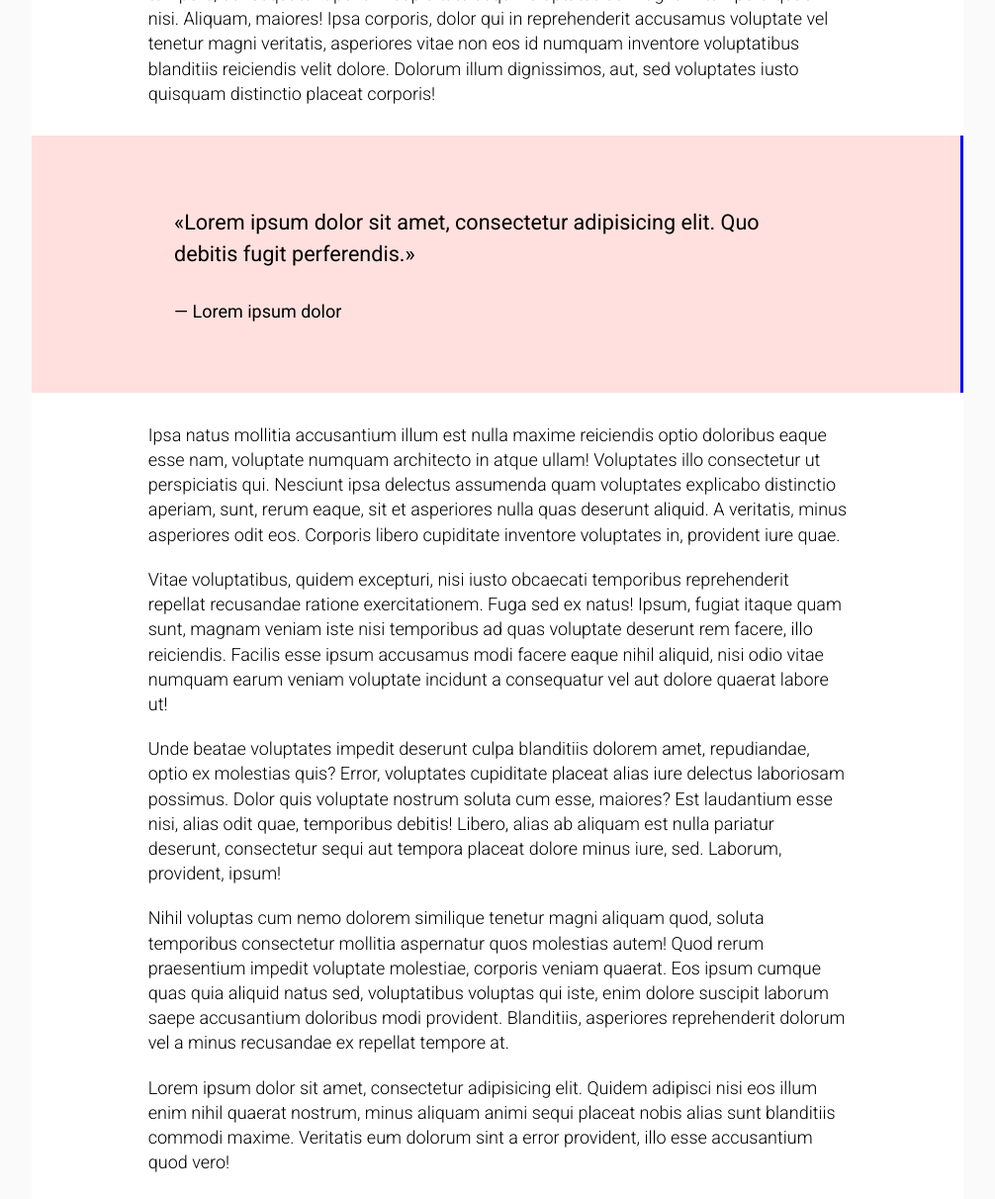
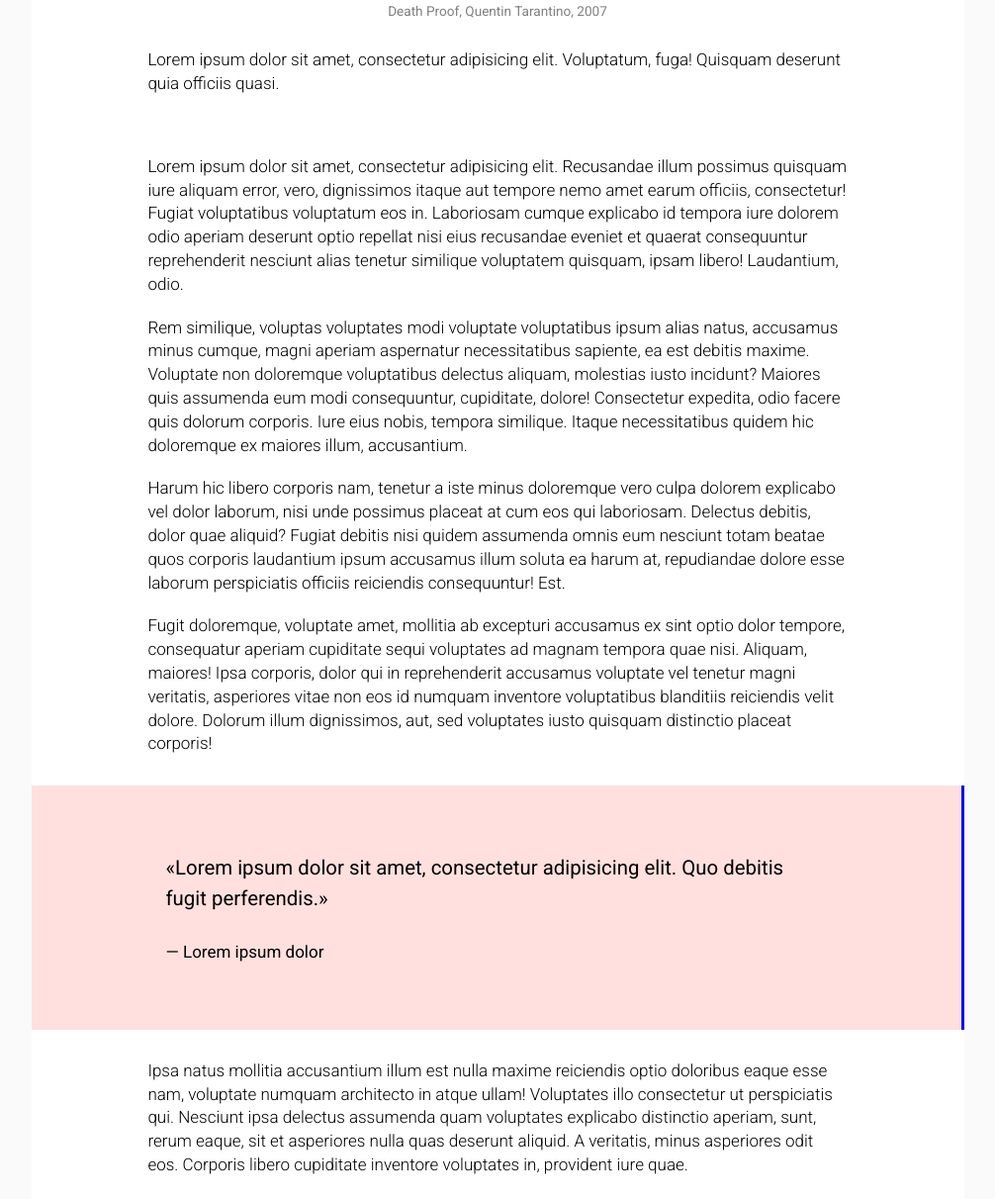
Before and after one commit to yastaraus/yastaraus.github.io, a PHP site: page /branch-3/post/27072019.html in a window 1280 px wide. Shown: the part 3843-5055 px from the top of the page at 99% size, without its empty margins (137-1143 px from the left). Run offline with PHP 8.4, Linux system fonts and the light colour scheme.

Commit message:
death proof

```diff
--- a/branch-3/css/newpost_style.css
+++ b/branch-3/css/newpost_style.css
@@ -5,7 +5,7 @@
   padding: 0px;
   width: 100%;
   min-width: 320px;
-  font-size: 18px;
+  font-size: 17px;
   font-family: 'Roboto', sans-serif;
   background-color: var(--white-yas-color);
 }
@@ -21,7 +21,6 @@
   --main-yas-color: pink;
   --second-yas-color: red;
   --add-yas-color: #ffe0de;
-
   --text-yas-color: #262626;
   --link-yas-color: ;
   --white-yas-color: #fafafa;
@@ -58,7 +57,7 @@
 .post > .hero {
   grid-column: 1 / -1;
   height: 600px;
-  background: url(https://www.moviedash.com/wp-content/uploads/2018/12/SpiderVerse-2.jpeg) 100% 100% no-repeat; /* Добавляем фон */
+  background: url(../../Death_Proof/death_proof_1.png) 100% 100% no-repeat; /* Добавляем фон */
   background-size: cover;
   background-position: 50% 50%;
 }
@@ -103,17 +102,27 @@
 .post > figure {
   grid-column: 1 / -1;
   margin: 0px 0px;
-  background-color: #fff;
+  background-color: white;
+  /* opacity: 0.2; */
 }
 .post > figure > img {
   width: 100%;
 }
+/* .post > figure figcaption {
+  display: block;
+  margin-top: -42px;
+  padding: 10px;
+  color: var(--white-yas-color);
+} */
+
 /* Общий фигкапча */
 .post figcaption {
-  color: gray;
   font-size: 0.8em;
   text-align: center;
+  color: gray;
 }
+
+
 
 /* -- Цитаты -- */
 blockquote {
--- a/branch-3/post/27072019.html
+++ b/branch-3/post/27072019.html
@@ -5,6 +5,7 @@
   <meta name="viewport" content="width=device-width, initial-scale=1.0">
   <meta http-equiv="X-UA-Compatible" content="ie=edge">
   <title>Lorem ipsum</title>
+  <link rel="stylesheet" href="../css/normalize.css">
   <link rel="stylesheet" href="../css/newpost_style.css">
   <!-- <link rel="stylesheet" href="../css/newpost_style_non-grid.css"> -->
 
@@ -21,23 +22,29 @@
         <p>Lorem ipsum dolor sit amet, consectetur adipisicing elit. Tempore quos ex dignissimos, culpa dolorum possimus optio tempora nam in error, sequi voluptas saepe minus iste labore quas numquam deserunt, non maxime fugit accusamus recusandae accusantium fuga? Sit iste sapiente quisquam enim rerum, cum, voluptates dolores, corporis recusandae eius ab at!</p>
         <p>Lorem ipsum dolor sit amet, consectetur adipisicing elit. Voluptatum, fuga! Quisquam deserunt quia officiis quasi.</p>
         <figure>
-          <img src="https://www.moviedash.com/wp-content/uploads/2018/12/SpiderVerse-2.jpeg" alt="">
-          <figcaption>Spider-Man: Into the Spider-Verse</figcaption>
+          <img src="../../Death_Proof/death_proof_3.png" alt="Death Proof">
+          <figcaption>Death Proof, Quentin Tarantino, 2007</figcaption>
         </figure>
         <p>Lorem ipsum dolor sit amet, consectetur adipisicing elit. Tempore quos ex dignissimos, culpa dolorum possimus optio tempora nam in error, sequi voluptas saepe minus iste labore quas numquam deserunt, non maxime fugit accusamus recusandae accusantium fuga? Sit iste sapiente quisquam enim rerum, cum, voluptates dolores, corporis recusandae eius ab at!</p>
         <p>Lorem ipsum dolor sit amet, consectetur adipisicing elit. Voluptatum, fuga! Quisquam deserunt quia officiis quasi.</p>
         <p>Lorem ipsum dolor sit amet, consectetur adipisicing elit. Tempore quos ex dignissimos, culpa dolorum possimus optio tempora nam in error, sequi voluptas saepe minus iste labore quas numquam deserunt, non maxime fugit accusamus recusandae accusantium fuga? Sit iste sapiente quisquam enim rerum, cum, voluptates dolores, corporis recusandae eius ab at!</p>
+        <figure>
+          <img src="../../Death_Proof/death_proof_4.png" alt="Death Proof">
+          <figcaption>Death Proof, Quentin Tarantino, 2007</figcaption>
+        </figure>
+        <p>Lorem ipsum dolor sit amet, consectetur adipisicing elit. Tempore quos ex dignissimos, culpa dolorum possimus optio tempora nam in error, sequi voluptas saepe minus iste labore quas numquam deserunt, non maxime fugit accusamus recusandae accusantium fuga? Sit iste sapiente quisquam enim rerum, cum, voluptates dolores, corporis recusandae eius ab at!</p>
+        <p>Lorem ipsum dolor sit amet, consectetur adipisicing elit. Voluptatum, fuga! Quisquam deserunt quia officiis quasi.</p>
+        <p>Lorem ipsum dolor sit amet, consectetur adipisicing elit. Tempore quos ex dignissimos, culpa dolorum possimus optio tempora nam in error, sequi voluptas saepe minus iste labore quas numquam deserunt, non maxime fugit accusamus recusandae accusantium fuga? Sit iste sapiente quisquam enim rerum, cum, voluptates dolores, corporis recusandae eius ab at!</p>
+        <figure>
+          <img src="../../Death_Proof/death_proof_5.png" alt="Death Proof">
+          <figcaption>Death Proof, Quentin Tarantino, 2007</figcaption>
+        </figure>
         <p>Lorem ipsum dolor sit amet, consectetur adipisicing elit. Voluptatum, fuga! Quisquam deserunt quia officiis quasi.</p>
     </div>
-
-    <figure>
-      <img src="https://www.moviedash.com/wp-content/uploads/2018/12/SpiderVerse-2.jpeg" alt="">
-      <figcaption>Spider-Man: Into the Spider-Verse</figcaption>
-    </figure>
-
     <div class="strip">
       <p>Lorem ipsum dolor sit amet, consectetur adipisicing elit. Recusandae illum possimus quisquam iure aliquam error, vero, dignissimos itaque aut tempore nemo amet earum officiis, consectetur! Fugiat voluptatibus voluptatum eos in. Laboriosam cumque explicabo id tempora iure dolorem odio aperiam deserunt optio repellat nisi eius recusandae eveniet et quaerat consequuntur reprehenderit nesciunt alias tenetur similique voluptatem quisquam, ipsam libero! Laudantium, odio.</p>
       <p>Rem similique, voluptas voluptates modi voluptate voluptatibus ipsum alias natus, accusamus minus cumque, magni aperiam aspernatur necessitatibus sapiente, ea est debitis maxime. Voluptate non doloremque voluptatibus delectus aliquam, molestias iusto incidunt? Maiores quis assumenda eum modi consequuntur, cupiditate, dolore! Consectetur expedita, odio facere quis dolorum corporis. Iure eius nobis, tempora similique. Itaque necessitatibus quidem hic doloremque ex maiores illum, accusantium.</p>
+
       <p>Harum hic libero corporis nam, tenetur a iste minus doloremque vero culpa dolorem explicabo vel dolor laborum, nisi unde possimus placeat at cum eos qui laboriosam. Delectus debitis, dolor quae aliquid? Fugiat debitis nisi quidem assumenda omnis eum nesciunt totam beatae quos corporis laudantium ipsum accusamus illum soluta ea harum at, repudiandae dolore esse laborum perspiciatis officiis reiciendis consequuntur! Est.</p>
       <p>Fugit doloremque, voluptate amet, mollitia ab excepturi accusamus ex sint optio dolor tempore, consequatur aperiam cupiditate sequi voluptates ad magnam tempora quae nisi. Aliquam, maiores! Ipsa corporis, dolor qui in reprehenderit accusamus voluptate vel tenetur magni veritatis, asperiores vitae non eos id numquam inventore voluptatibus blanditiis reiciendis velit dolore. Dolorum illum dignissimos, aut, sed voluptates iusto quisquam distinctio placeat corporis!</p>
       <blockquote>
@@ -50,12 +57,33 @@
       <p>Nihil voluptas cum nemo dolorem similique tenetur magni aliquam quod, soluta temporibus consectetur mollitia aspernatur quos molestias autem! Quod rerum praesentium impedit voluptate molestiae, corporis veniam quaerat. Eos ipsum cumque quas quia aliquid natus sed, voluptatibus voluptas qui iste, enim dolore suscipit laborum saepe accusantium doloribus modi provident. Blanditiis, asperiores reprehenderit dolorum vel a minus recusandae ex repellat tempore at.</p>
       <p>Lorem ipsum dolor sit amet, consectetur adipisicing elit. Quidem adipisci nisi eos illum enim nihil quaerat nostrum, minus aliquam animi sequi placeat nobis alias sunt blanditiis commodi maxime. Veritatis eum dolorum sint a error provident, illo esse accusantium quod vero!</p>
     </div>
-
     <figure>
-      <img src="https://www.moviedash.com/wp-content/uploads/2018/12/SpiderVerse-2.jpeg" alt="">
-      <figcaption>Spider-Man: Into the Spider-Verse</figcaption>
+      <img src="../../Death_Proof/death_proof_6.png" alt="Death Proof">
+      <figcaption>Death Proof, Quentin Tarantino, 2007</figcaption>
     </figure>
-
+    <div class="strip">
+      <p>Lorem ipsum dolor sit amet, consectetur adipisicing elit. Beatae, quos totam ipsam, iure debitis fuga accusantium, aliquam voluptatum maxime eveniet mollitia quaerat ad quasi distinctio similique deleniti explicabo ipsum vel ea aspernatur aut illum doloremque blanditiis. Pariatur sequi, excepturi quod delectus molestias fuga.</p>
+      <p>Provident voluptatem itaque consequuntur inventore, doloribus nihil ratione laboriosam, minima eaque facere, eveniet. Quod soluta praesentium officia molestias ipsa ex, assumenda corporis eos laboriosam nam ipsum explicabo, iure et sunt commodi amet omnis dolorem quis. Dolorum voluptas quisquam, corporis? Officiis illo, aliquid nesciunt.</p>
+      <p>Temporibus id, nihil reiciendis voluptatum! Quidem ratione in odit a consectetur nulla, iure eligendi magnam ipsum quos praesentium provident sapiente autem eos modi! Delectus non perspiciatis esse dolores et, repudiandae pariatur eligendi excepturi libero deserunt, officia eum ipsum quaerat perferendis itaque, a id.</p>
+      <p>Quod suscipit laboriosam, eligendi. Maiores quasi autem sunt perferendis ea eos et saepe ratione officia praesentium adipisci eum soluta quam quis sed assumenda incidunt deleniti, fugit? Aliquid fugit quos repellendus esse dolor laborum in illum culpa consectetur facilis cumque adipisci, beatae quo officiis!</p>
+      <p>Facere eius error, sapiente temporibus necessitatibus molestias dicta harum, mollitia distinctio tenetur soluta laborum voluptates vitae, ex adipisci. Nemo vitae maiores quo, cupiditate doloribus, quasi aperiam accusantium fugit sit ratione ea, in sapiente aspernatur rem consequuntur non incidunt quas obcaecati est atque ullam!</p>
+      <p>Veniam, vitae nesciunt, perferendis beatae cumque quisquam libero ipsum maiores aliquid impedit asperiores expedita laudantium. Tenetur doloremque dolor neque, unde laudantium inventore animi cum nesciunt, magnam sunt dicta aut eum eligendi ullam quam officiis rem consequatur laborum blanditiis tempora, sequi culpa amet. Dolores.</p>
+      <p>Accusantium, velit? Eos error atque quidem dolorum officiis illum, soluta cupiditate, optio quisquam distinctio a. Velit mollitia, veritatis ex. Quasi excepturi dicta tempora odit fuga nisi harum, libero necessitatibus, autem amet minima eaque officia! Quo consequuntur dolore earum ut aspernatur numquam autem corrupti!</p>
+      <figure>
+        <img src="../../Death_Proof/death_proof_7.png" alt="Death Proof">
+        <figcaption>Death Proof, Quentin Tarantino, 2007</figcaption>
+      </figure>
+      <p>Quibusdam harum officiis debitis incidunt recusandae, rem suscipit ipsum ea labore quae porro aspernatur quis eligendi facilis vel aliquid amet magnam voluptas, autem odit deserunt? Voluptatum, veniam, at. Voluptatem itaque ad similique totam officiis voluptatum eaque fuga quidem architecto saepe magni, quam nemo.</p>
+      <p>Sed iusto corporis quos, illo provident quo, voluptate cupiditate, eos error perferendis incidunt aliquam accusamus est cumque. Veritatis alias impedit id ipsa maiores, ducimus sapiente asperiores. Deleniti, architecto omnis expedita odit at libero nulla odio eius voluptates dolorum minus consectetur excepturi iste aut.</p>
+      <p>Magni, dolorem. Molestiae qui culpa inventore, voluptas quis minima non commodi dignissimos harum saepe consectetur praesentium optio possimus nobis perferendis! Voluptatibus voluptatem, nulla? Voluptatibus, quos. Cupiditate neque eaque laborum fuga vero, aperiam sequi enim. Facilis aspernatur excepturi molestiae, nemo quas voluptatibus culpa nesciunt.</p>
+      <p>Consequuntur dolorum ipsa explicabo provident molestiae, voluptas minus, vitae saepe ex hic in quos. Similique voluptas maiores eligendi culpa est, aut adipisci, odit tenetur mollitia quod expedita minima aspernatur quisquam, veritatis esse illo error. Odio laboriosam eligendi, placeat perspiciatis, sint quidem voluptatum magnam.</p>
+      <p>Neque sunt eius numquam quisquam error aperiam consectetur quae sed dolorem, tempora, commodi maxime earum soluta quidem dicta doloremque labore distinctio deleniti, quis ipsam voluptate! Ipsam nemo sunt explicabo dolor laudantium non, modi, corporis illum sint voluptas, ut mollitia neque ex repellat facilis.</p>
+      <p>Atque iste cupiditate ullam sit in earum dicta excepturi consequatur, magnam illum repellendus totam molestiae et! Modi libero harum animi saepe magnam veritatis quisquam totam fugit! Tempore quia ab dolorum odit deserunt neque laboriosam, veniam soluta mollitia. Harum iure officiis non eum quisquam!</p>
+      <figure>
+        <img src="../../Death_Proof/death_proof_8.png" alt="Death Proof">
+        <figcaption>Death Proof, Quentin Tarantino, 2007</figcaption>
+      </figure>
+    </div>
   </div>
 </body>
 </html>
```
Also changed, not shown: Death_Proof/death_proof_1.png (added), Death_Proof/death_proof_2.png (added), 8 other files.
